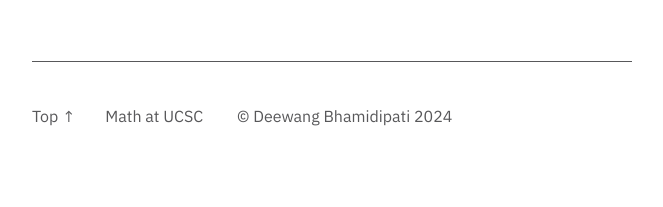
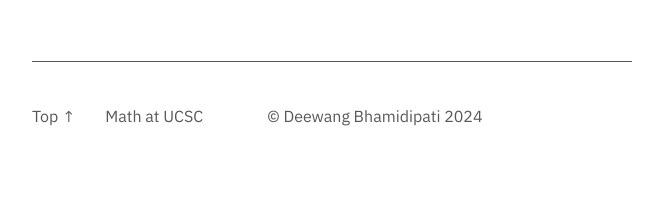
Before and after one commit to junkquill/junkquill.github.io, a Jekyll site: the page built from index.md, in a window 1280 px wide. Shown: the part 702-909 px from the top of the page, without its empty margins (308-971 px from the left). Built offline with Jekyll 4.4.1, drawn with Linux system fonts in a browser that asks for light colours.

Commit message:
footer-update

```diff
--- a/_includes/footer.html
+++ b/_includes/footer.html
@@ -1,7 +1,8 @@
 <footer>
 	<a href="#">Top &#8593;</a>
 	<a href="https://www.math.ucsc.edu/index.html" title="Math at UCSC">Math at UCSC</a>&nbsp;
-	<a href="/" text-align: right>&copy; Deewang Bhamidipati 2024</a>
+	&nbsp;&nbsp;&nbsp;&nbsp;&nbsp;&nbsp;&nbsp;
+	<a href="/">&copy; Deewang Bhamidipati 2024</a>
 <!-- 	{%- unless page.url == "/" -%}<a href="/" title="Home">Home</a>&nbsp;{%- endunless -%}
 	{%- unless page.url == "/contact" -%}<a href="/contact" title="Contact">Contact</a>&nbsp;{%- endunless -%}
 	{%- unless page.url == "/about" -%}<a href="/rss" title="RSS">RSS&nbsp;</a>{%- endunless -%} -->
```
